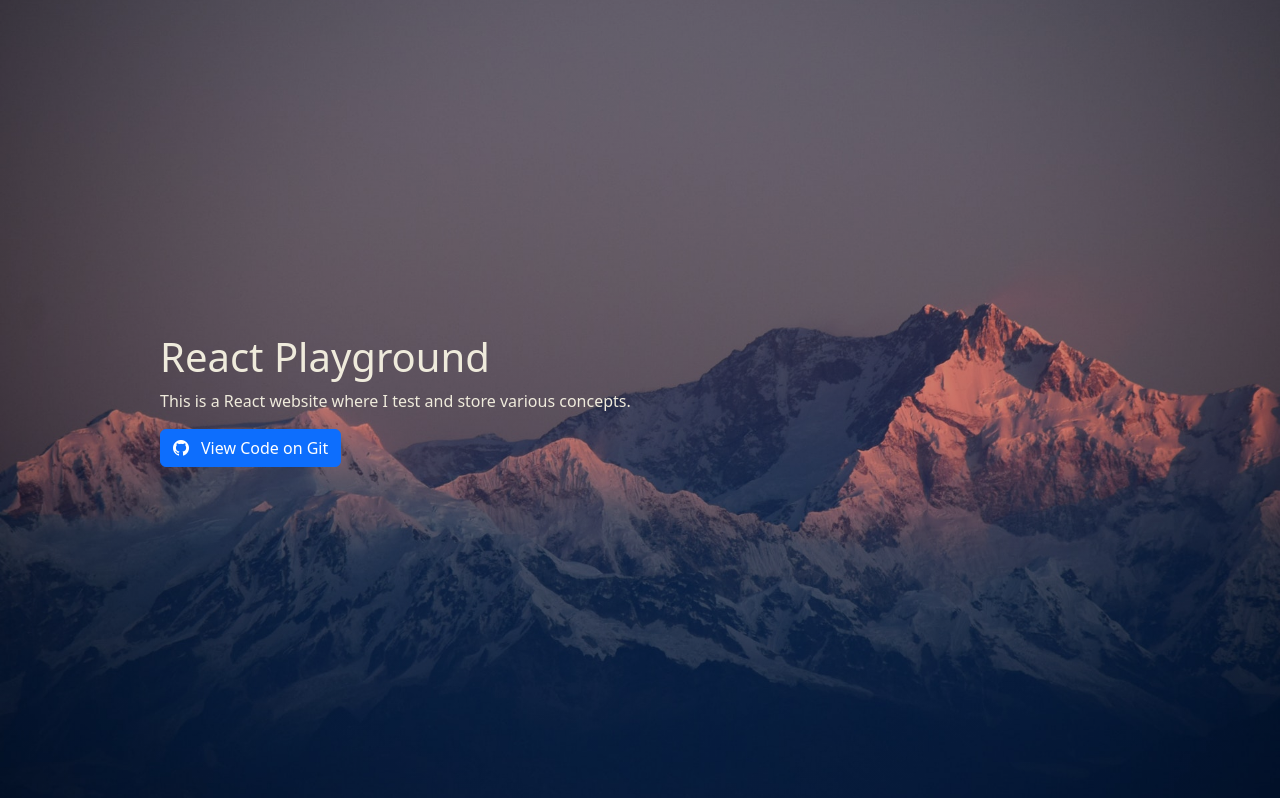
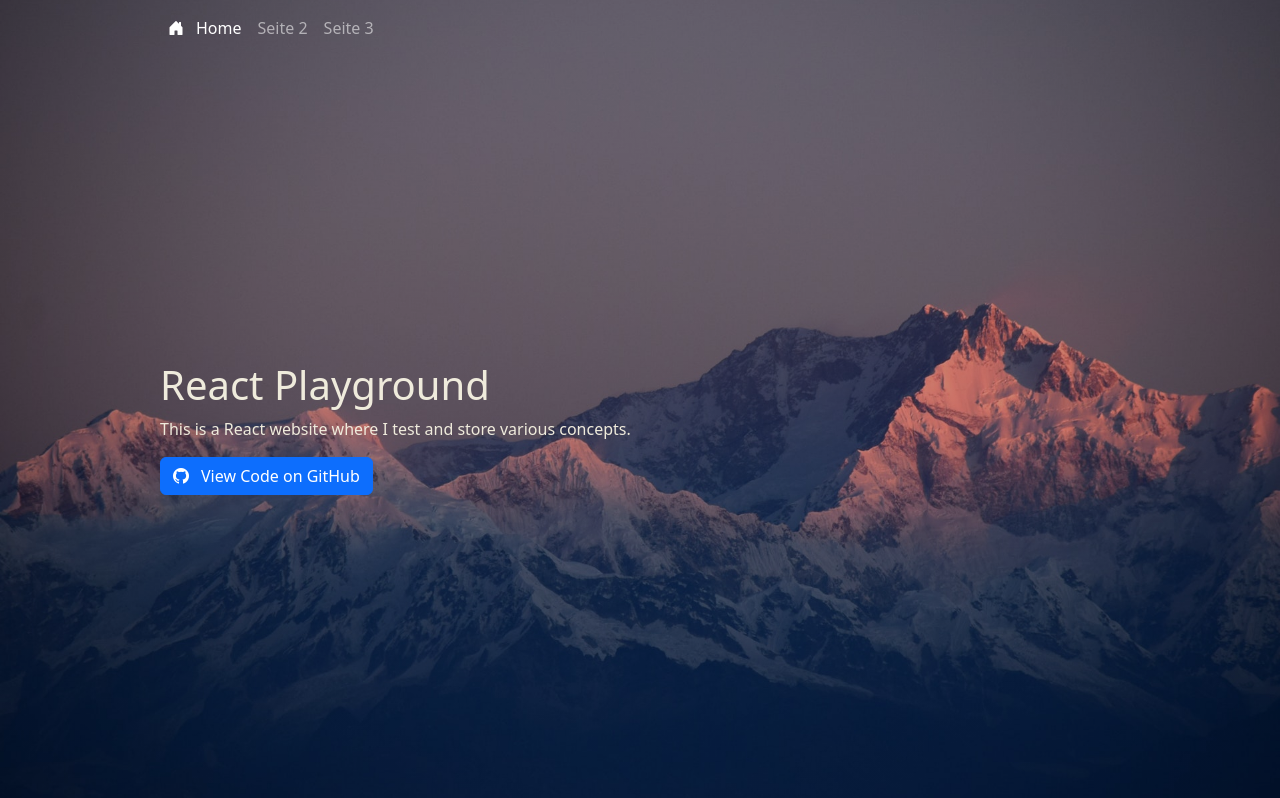
Before and after one commit to scheuermann-markus/ReactSpielwiese, a React (Vite) app in the folder ReactSpielwiese/: page / in a window 1280 px wide. Shown: the top 798 px of the page. Built offline with nearby package versions, Linux system fonts and the light colour scheme.

Commit message:
NavigationBar begonnen

```diff
--- a/ReactSpielwiese/src/App.tsx
+++ b/ReactSpielwiese/src/App.tsx
@@ -1,7 +1,6 @@
 import './global.css'
 import 'bootstrap/dist/css/bootstrap.css'
 import 'bootstrap-icons/font/bootstrap-icons.css'
-import Header from './layout/Header'
 import Home from './Home'
 import Footer from './layout/Footer'
 import { Routes, Route, Navigate } from 'react-router-dom'
@@ -10,8 +9,6 @@ import { Routes, Route, Navigate } from 'react-router-dom'
 function App() {
     return (
         <>
-            <Header />
-
             <Routes>
                 <Route path="*" element={<Navigate to="/" />} /> {/* default redirect to Home */}
                 <Route path="/" element={<Home />} />
--- a/ReactSpielwiese/src/Home.tsx
+++ b/ReactSpielwiese/src/Home.tsx
@@ -1,4 +1,5 @@
 import ColorDisplay from './pages/ColorDisplay'
+import Header from './layout/Header'
 import './home.css'
 
 function Home() {
@@ -9,15 +10,17 @@ function Home() {
 
     return (
         <>
-            <section className="home__hero-section _flex _align-items-center">
-                <div>
+            <section className="home__hero-section _flex _flex-direction-column _justify-content_space-between">
+                <Header />
+                <div className="">
                     <h1>React Playground</h1>
                     <p>This is a React website where I test and store various concepts.</p>
                     <button className="btn btn-primary _flex" onClick={OpenGitHubInNewTab}>
                         <i className="bi bi-github"></i>
-                        View Code on Git
+                        View Code on GitHub
                     </button>
                 </div>
+                <div />
             </section>
 
             <section>
--- a/ReactSpielwiese/src/global.css
+++ b/ReactSpielwiese/src/global.css
@@ -13,7 +13,15 @@
 }
 
 ._justify-content-center {
-    justify-content: center;
+    justify-content: center !important;
+}
+
+._justify-content_space-between {
+    justify-content: space-between;
+}
+
+._flex-direction-column {
+    flex-direction: column;
 }
 
 ._align-items-center {
@@ -23,3 +31,7 @@
 ._border-radius-25 {
     border-radius: 0.25rem;
 }
+
+._padding-0 {
+    padding: 0 !important;
+}
--- a/ReactSpielwiese/src/layout/Header.tsx
+++ b/ReactSpielwiese/src/layout/Header.tsx
@@ -1,6 +1,23 @@
 function Header() {
     return (
         <>
+            <nav className="navbar navbar-expand-lg" data-bs-theme="dark">
+                <div className="container-fluid _padding-0">
+                    <button className="navbar-toggler" type="button" data-bs-toggle="collapse" data-bs-target="#navbarNavAltMarkup" aria-controls="navbarNavAltMarkup" aria-expanded="false" aria-label="Toggle navigation">
+                        <span className="navbar-toggler-icon"></span>
+                    </button>
+                    <div className="collapse navbar-collapse" id="navbarNavAltMarkup">
+                        <div className="navbar-nav">
+                            <a className="nav-link active _flex" aria-current="page" href="#">
+                                <i className="bi bi-house-door-fill"></i>
+                                Home
+                            </a>
+                            <a className="nav-link" href="#">Seite 2</a>
+                            <a className="nav-link" href="#">Seite 3</a>
+                        </div>
+                    </div>
+                </div>
+            </nav>
         </>
     );
 }
```
